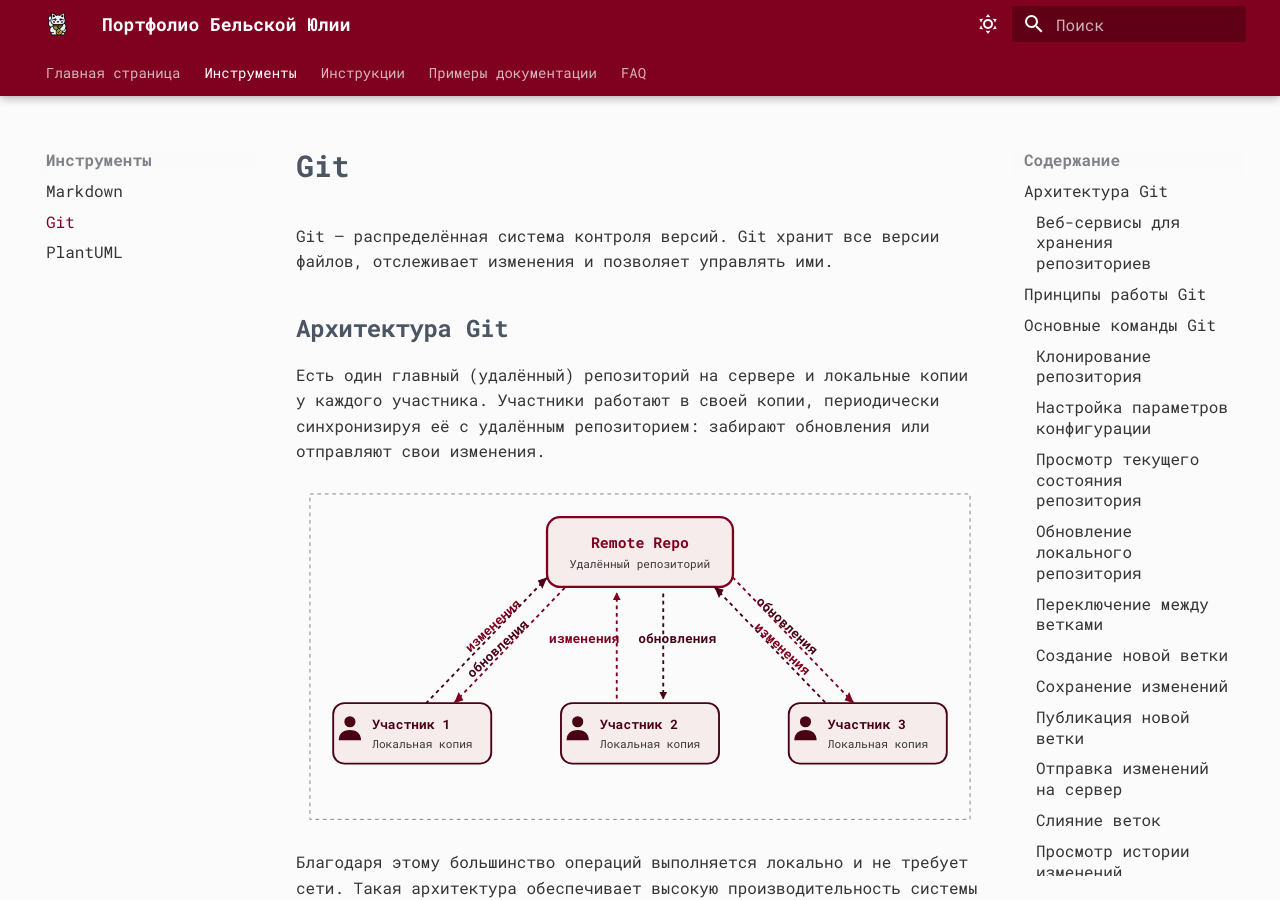
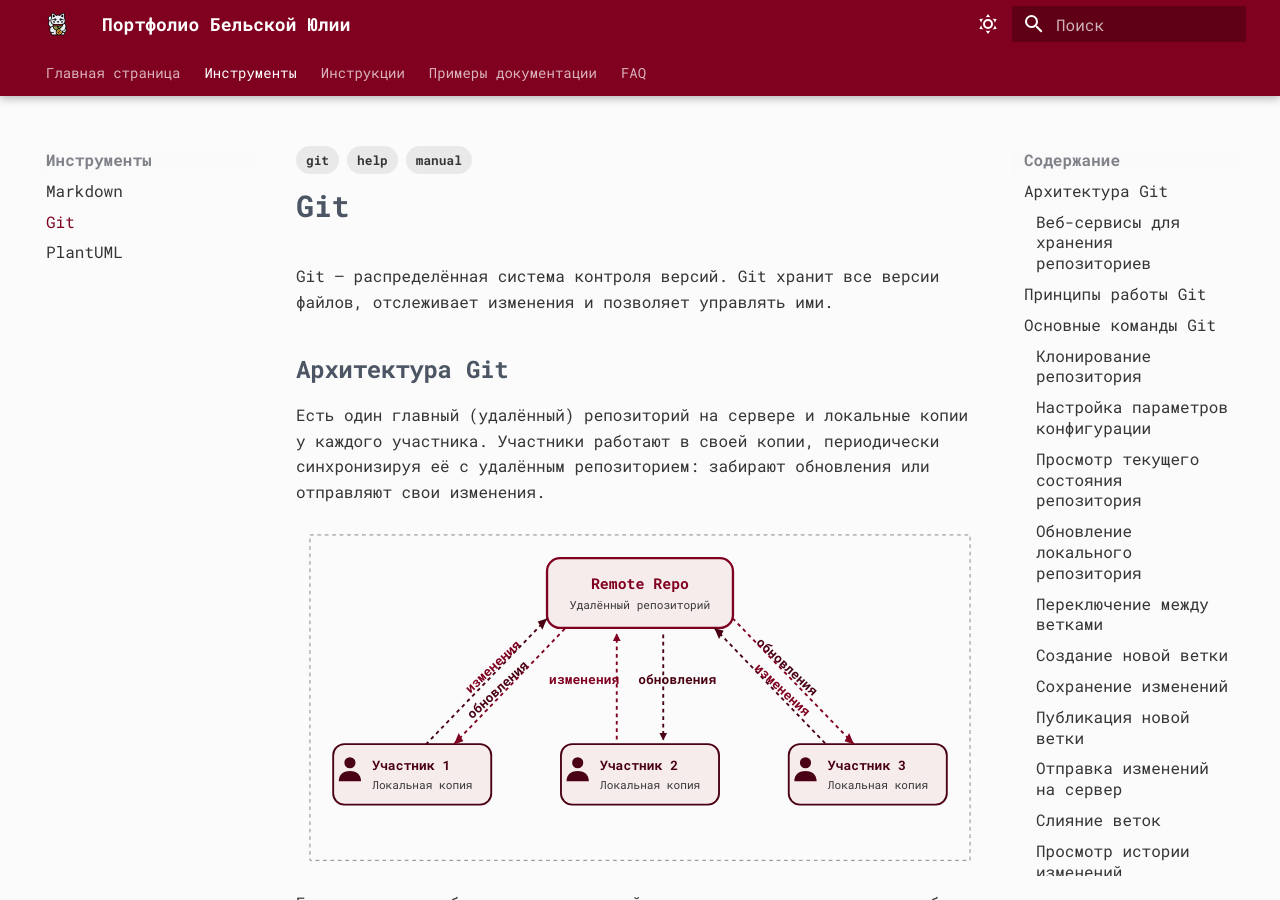
Before and after one commit to yulyashabel5-tech/pet-project, an MkDocs documentation site: the page built from docs/tools/git.md, in a window 1280 px wide and 900 px high. Built offline with MkDocs 1.6.1 and Material for MkDocs 9.7.7, drawn with Linux system fonts in a browser that asks for light colours.

Commit message:
Добавила теги в tools

```diff
--- a/docs/tools/git.md
+++ b/docs/tools/git.md
@@ -1,3 +1,10 @@
+---
+tags:
+  - git
+  - help
+  - manual
+---
+
 # Git
 
 Git — распределённая система контроля версий. Git хранит все версии файлов, отслеживает изменения и позволяет управлять ими.
--- a/mkdocs.yml
+++ b/mkdocs.yml
@@ -87,9 +87,11 @@ plugins:
   - tags:
       tags_allowed:
       - manual
+      - plantuml
       - markdown
       - word
       - help
+      - git
       - API
   - glightbox
   - swagger-ui-tag
```
Also changed, not shown: docs/tools/markdown.md (+7 -0 lines), docs/tools/plantuml.md (+7 -0 lines).
